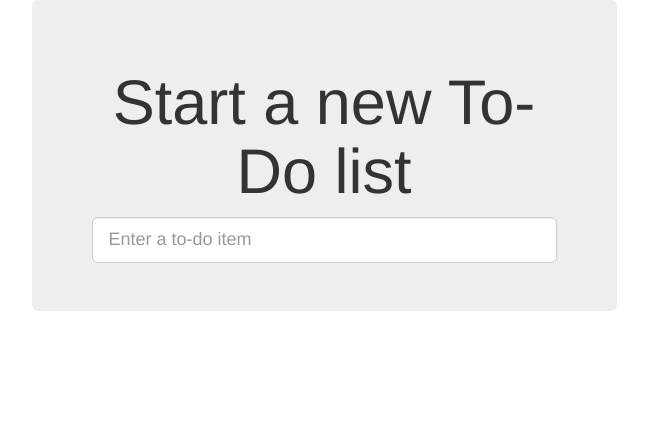
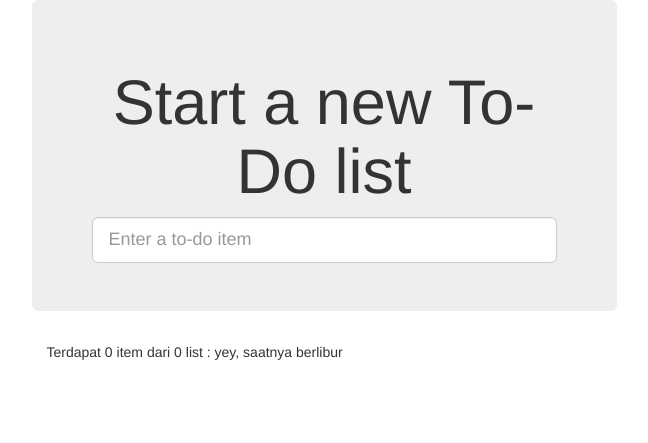
Before and after one commit to faisalagustp/tddprofilepage, a Django app: page /todolist/ in a window 1280 px wide. Shown: the top 443 px of the page, without its empty margins (316-964 px from the left). Run offline with Django 3.2, Linux system fonts and the light colour scheme; some libraries are stand-ins or nearby versions.

Commit message:
Penambahan fitur komentar dan list of list di halaman depan

```diff
--- a/profileapp/templates/base.html
+++ b/profileapp/templates/base.html
@@ -41,6 +41,13 @@
         </div>
     </div>
 
+    <div class="row">
+        <div class="col-md-6 col-md-offset-3">
+            {% block lists %}
+            {% endblock %}
+        </div>
+    </div>
+
 </div>
 </body>
 
--- a/profileapp/templates/todolist.html
+++ b/profileapp/templates/todolist.html
@@ -3,3 +3,13 @@
 {% block header_text %}Start a new To-Do list{% endblock %}
 
 {% block form_action %}/todolist/new{% endblock %}
+
+{% block komentar %} Terdapat {{ items.count }} item dari {{lists.count}} list : {{ comment }} {% endblock %}
+
+{% block lists %}
+  {% for list in lists %}
+    <ul class="pagination">
+      <li><a href="{{list.id}}">{{ list.id }}</a></li>
+    </ul>
+  {% endfor %}
+{% endblock %}
--- a/profileapp/views.py
+++ b/profileapp/views.py
@@ -9,12 +9,28 @@ def home_page(request) :
 def activity_page(request):
     return render(request, 'activity.html')
 
+def items_to_comment(items):
+    items_number = items.count();
+    comment = ""
+    if items_number == 0:
+        comment = "yey, saatnya berlibur"
+    elif items_number < 5:
+        comment = "sibuk tapi santai"
+    else:
+        comment = "oh tidak"
+
+    return comment
+
 def todolist_page(request):
-    return render(request, 'todolist.html')
+    lists = List.objects.filter()
+    items = Item.objects.filter()
+    comment = items_to_comment(items);
+    return render(request, 'todolist.html', {'comment': comment, 'lists' : lists, 'items' : items})
 
 def view_list(request, list_id):
     list_ = List.objects.get(id=list_id)
-    return render(request, 'list.html', {'list': list_})
+    comment = items_to_comment(list_.item_set.all())
+    return render(request, 'list.html', {'list': list_ , 'comment': comment})
 
 def new_list(request):
     list_ = List.objects.create()
```
Also changed, not shown: profileapp/templates/list.html (+1 -9 lines).
